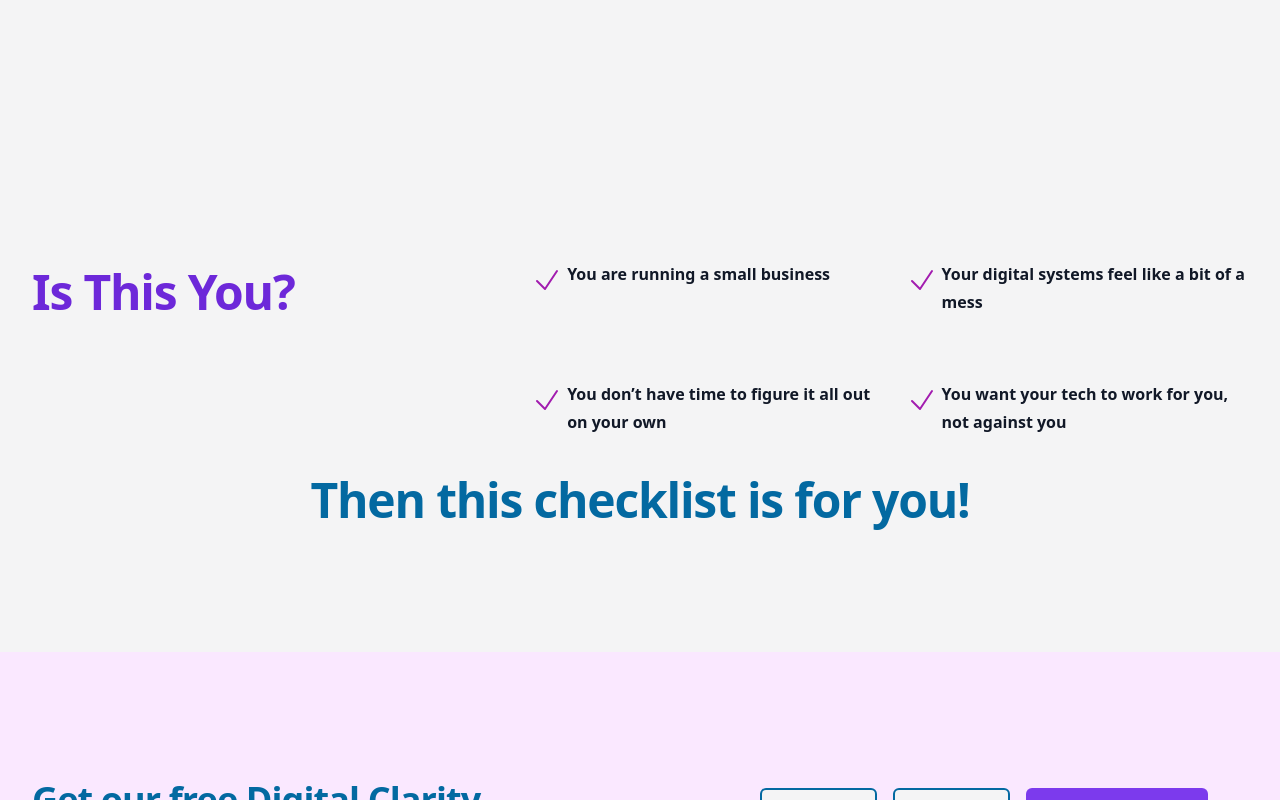
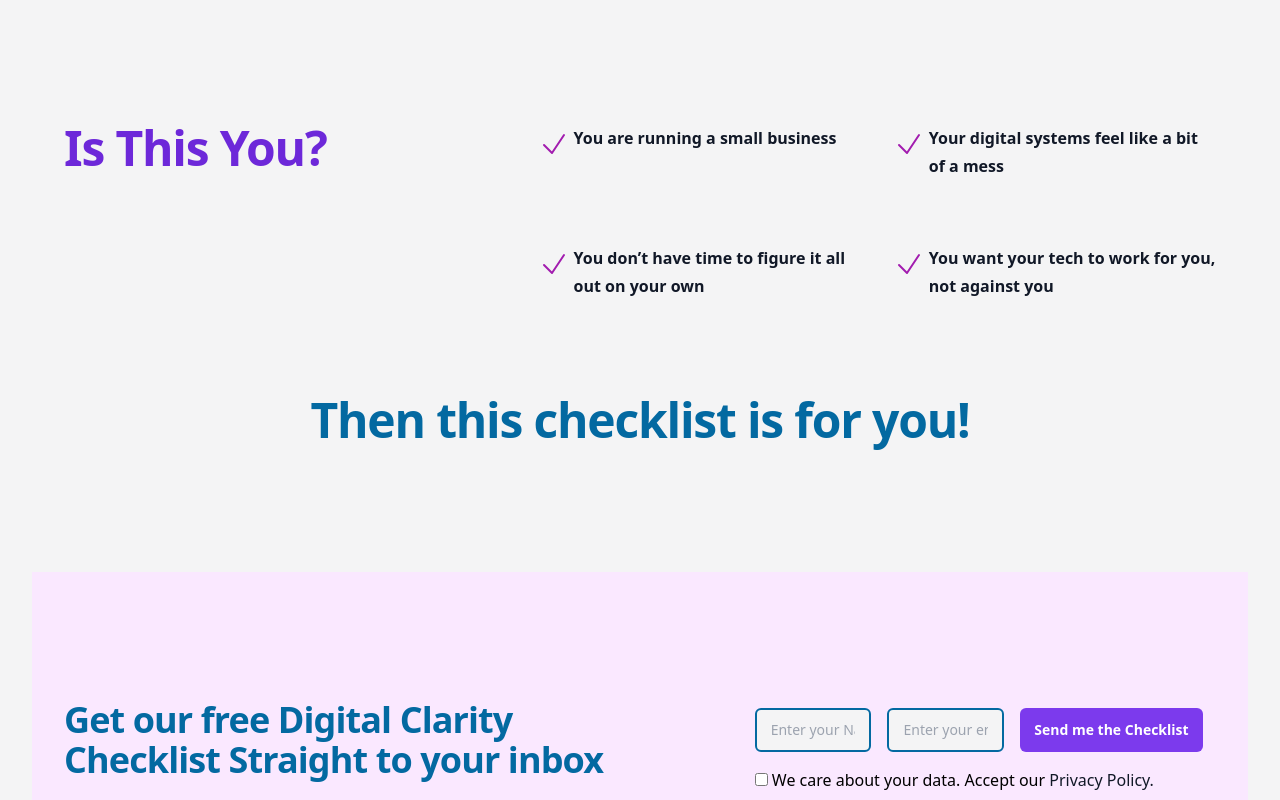
Before and after one commit to DigitalITServices/DigitalServices, a Nuxt app: page /DigitalClarityChecklist in a window 1280 px wide. Shown: the part 1360-2160 px from the top of the page. Built offline with nearby package versions, Linux system fonts and the light colour scheme.

Commit message:
Updated Landing page

```diff
--- a/pages/About.vue
+++ b/pages/About.vue
@@ -54,6 +54,7 @@
               </div>
               <div class="lg:flex lg:flex-auto lg:justify-center">
                 <dl class="w-64 space-y-8 xl:w-80">
+                  <!-- Vision Section-->
                   <div class="flex flex-col-reverse justify-between gap-x-16 gap-y-8 rounded-2xl bg-fuchsia-200 p-8 sm:w-3/4 sm:max-w-md sm:flex-row-reverse sm:items-end lg:w-72 lg:max-w-none lg:flex-none lg:flex-col lg:items-start">
                     <p class="flex-none text-3xl font-bold tracking-tight text-fuchsia-700">
                       Vision
@@ -65,6 +66,7 @@
                       </p>
                     </div>
                   </div>
+                  <!-- Mission Section-->
                   <div class="flex flex-col-reverse justify-between gap-x-16 gap-y-8 rounded-2xl bg-violet-200 p-8 sm:w-3/4 sm:max-w-md sm:flex-row-reverse sm:items-end lg:w-72 lg:max-w-none lg:flex-none lg:flex-col lg:items-start">
                     <p class="flex-none text-3xl font-bold tracking-tight text-violet-700">
                       Mission
--- a/pages/DigitalClarityChecklist.vue
+++ b/pages/DigitalClarityChecklist.vue
@@ -12,13 +12,12 @@
         Grab your free checklist made for small business owners who want to get digitally organised and clear the clutter. Without the stress, faff or jargon.
       </p>
     </div>
-    </div>
     <div class="overflow-hidden bg-zinc-100 py-24 sm:py-32">
     <div class="mx-auto max-w-7xl px-6 lg:px-8">
       <div class="mx-auto grid max-w-2xl grid-cols-1 gap-x-8 gap-y-16 sm:gap-y-20 lg:mx-0 lg:max-w-none lg:grid-cols-2">
         <div class="lg:pt-4 lg:pr-8">
           <div class="lg:max-w-lg">
-            <h2 class="mt-2 text-4xl font-semibold tracking-tight text-pretty text-sky-700 sm:text-5xl">
+            <h2 class="text-4xl font-semibold tracking-tight text-pretty text-sky-700 sm:text-5xl">
               What's inside the checklist?
             </h2>
             <ul role="list" class="mt-8 space-y-8 text-gray-700 text-xl">
@@ -75,13 +74,12 @@
       </div>
     </div>
   </div>
-
   <div class="bg-zinc-100 py-24 sm:py-32">
     <div class="mx-auto max-w-7xl px-6 lg:px-8">
       <div class="mx-auto grid max-w-2xl grid-cols-1 gap-x-8 gap-y-8 sm:gap-y-10 lg:mx-0 lg:max-w-none lg:grid-cols-5">
         <div class="col-span-2">
          <!-- <h2 class="text-base/7 font-semibold text-indigo-600">Everything you need</h2> -->
-          <h2 class="mt-2 text-4xl font-semibold tracking-tight text-pretty text-violet-700 sm:text-5xl">
+          <h2 class="text-4xl font-semibold tracking-tight text-pretty text-violet-700 sm:text-5xl">
             Is This You?
           </h2>
         </div>
@@ -97,7 +95,7 @@
           </div>
         </dl>
       </div>
-      <h2 class="text-3xl font-semibold tracking-tight text-sky-700 sm:text-5xl text-center mt-10">
+      <h2 class="text-3xl font-semibold tracking-tight text-sky-700 sm:text-5xl text-center mt-24">
        Then this checklist is for you!
       </h2>
     </div>
@@ -120,6 +118,7 @@
             Book a free clarity call
           </a>
         </div>
+    </div>
     </div>
     </div>
   <Footer />
```
